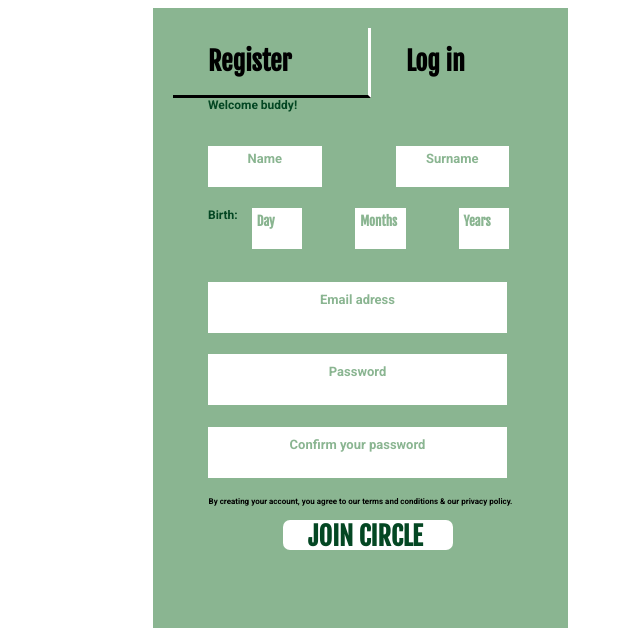
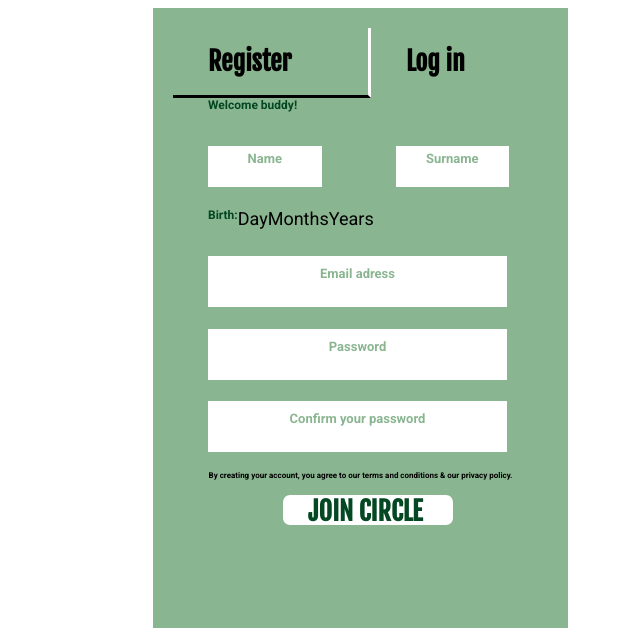
Before and after one commit to oceaneduprat/the-circle-final, a plain HTML site: page register-page.html in a window 1280 px wide. Shown: the part 242-870 px from the top of the page, without its empty margins (297-937 px from the left). Drawn offline with Linux system fonts and the light colour scheme.

Commit message:
Update register-page.html

```diff
--- a/register-page.html
+++ b/register-page.html
@@ -21,7 +21,7 @@
 	<div class="bordur"><h1>Register</h1></div>   <a href="LogIN-page.html"><h1> Log in</h1></a> </div>
 	<h3> Welcome buddy! </h3>
 	<div class="align"> <h5> Name </h5> <h5> Surname</h5> </div>
-	<div class="align"> <h3>Birth:</h3> <h2>Day</h2> <h2>Months</h2> <h2>Years</h2></div>
+	<div class="align"> <h3>Birth:</h3> <h7>Day</h7> <h7>Months</h7> <h7>Years</h7></div>
 	<h5> Email adress </h5>
 	<h5> Password </h5>
 	<h5> Confirm your password </h5>
```
